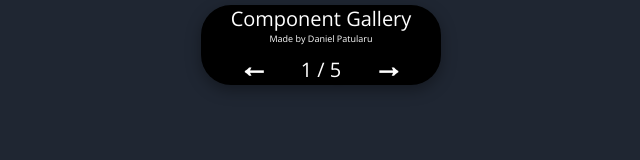
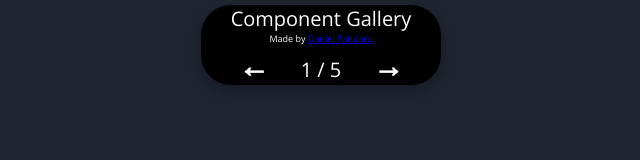
Before and after one commit to dpatularu/component-gallery, a React (Create React App) app: page / in a window 1280 px wide. Shown: the top 160 px of the page, without its empty margins (319-959 px from the left). Built offline with nearby package versions, Linux system fonts and the light colour scheme; no server answers.

Commit message:
Changed meta information

```diff
--- a/package.json
+++ b/package.json
@@ -30,5 +30,8 @@
       "last 1 firefox version",
       "last 1 safari version"
     ]
+  },
+  "devDependencies": {
+    "gh-pages": "^4.0.0"
   }
 }
--- a/public/index.html
+++ b/public/index.html
@@ -5,13 +5,9 @@
     <link rel="icon" href="%PUBLIC_URL%/favicon.ico" />
     <meta name="viewport" content="width=device-width, initial-scale=1" />
     <meta name="theme-color" content="#000000" />
-    <meta
-      name="description"
-      content="Web site created using create-react-app"
-    />
-    <link rel="apple-touch-icon" href="%PUBLIC_URL%/logo192.png" />
+    <meta name="description" content="A gallery of sample components." />
     <link rel="manifest" href="%PUBLIC_URL%/manifest.json" />
-    <title>React App</title>
+    <title>Component Gallery</title>
   </head>
   <body>
     <noscript>You need to enable JavaScript to run this app.</noscript>
--- a/src/components/Carousel/Carousel.tsx
+++ b/src/components/Carousel/Carousel.tsx
@@ -61,7 +61,9 @@ const Carousel = ({ width, children }) => {
       <nav>
         <div>
           <p>Component Gallery</p>
-          <p className={styles.small}>Made by Daniel Patularu</p>
+          <p className={styles.small}>
+            Made by <a href="https://github.com/dpatularu">Daniel Patularu</a>
+          </p>
           <div className={styles.controls}>
             <button onClick={scrollLeft}>&#8592;</button>
             {displaySlideNumber()} / {children.length}
```
Also changed, not shown: 1 other file (tests, documents, lock files or other folders).
